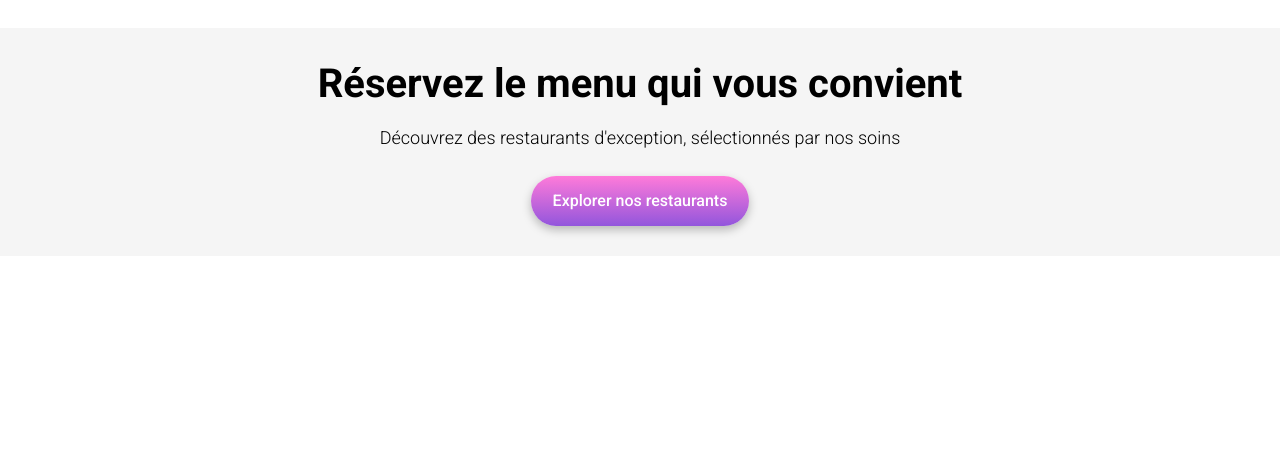
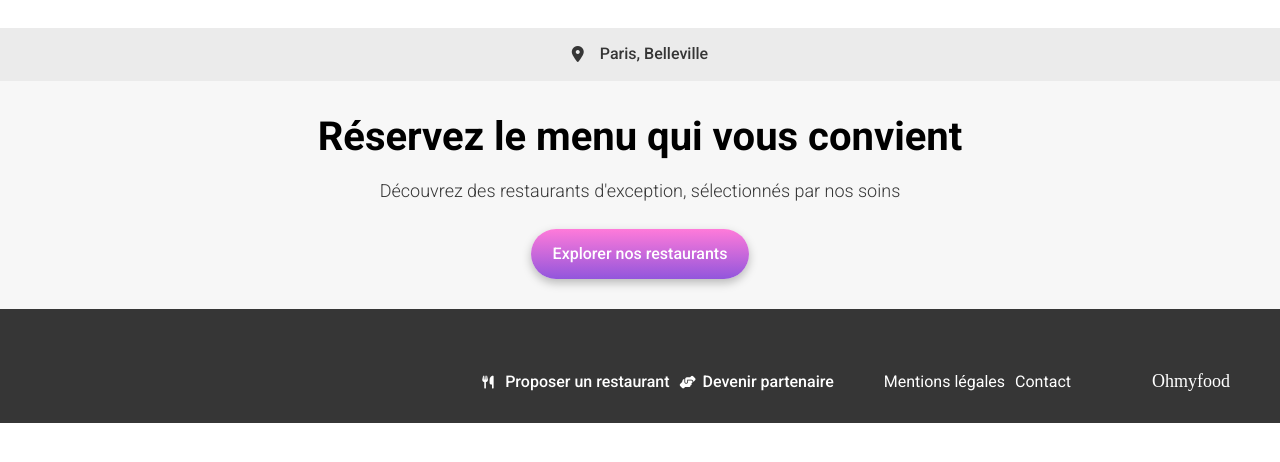
Before and after one commit to Amalynn/oc-iw-p4-ohmyfood, a website: page index.html in a window 1280 px wide. Shown: the part 68-530 px from the top of the page. Drawn offline with Linux system fonts and the light colour scheme; a web font is replaced by a local one.

Commit message:
Footer integration completed

```diff
--- a/index.html
+++ b/index.html
@@ -16,6 +16,7 @@
     <link href="https://fonts.googleapis.com/css2?family=Roboto:wght@300;400;500;700&family=Shrikhand&display=swap" rel="stylesheet">
 
     <!-- Font Awesome kit -->
+    <script src="https://kit.fontawesome.com/38f61ba620.js" crossorigin="anonymous"></script>
 
 </head>
 
@@ -28,6 +29,8 @@
 
     <!-- Location section -->
     <div class="location">
+        <i class="fa-solid fa-location-dot"></i>
+        <p>Paris, Belleville</p>
 
     </div>
 
@@ -40,5 +43,21 @@
         <button class="cta">Explorer nos restaurants</button>
     </section>
 
+    <!-- Footer -->
+    <footer class="footer">
+        <a href="#"><h2>Ohmyfood</h2></a>
+
+        <nav class="nav">
+            <ul>
+                <li><a href="#"><span><i class="fa-solid fa-utensils"></i></span>Proposer un restaurant</a></li>
+                <li><a href="#"><span><i class="fa-solid fa-handshake-angle"></i></span>Devenir partenaire</a></li>
+                <li><a href="#">Mentions légales</a></li>
+                <li><a href="#">Contact</a></li>
+            </ul>
+        </nav>
+
+
+    </footer>
+
 </body>
 </html>
--- a/scss/components/_index.scss
+++ b/scss/components/_index.scss
@@ -1,2 +1,3 @@
 @forward './card';
 @forward './btn';
+@forward './navigation';
--- /dev/null
+++ b/scss/components/_navigation.scss
@@ -0,0 +1,48 @@
+@use '../utils/variables' as v ;
+@use '../utils/functions' as f ;
+@use '../utils/mixins' as m ;
+
+/* Navigation */
+.nav {
+    ul {
+        @include m.reset-list ;
+
+        @include m.media-breakpoint-up(desktop) {
+            display: flex;
+            flex-direction: row;
+        }
+
+        > li:not(:last-child) {
+            margin-bottom: f.pxToRem(7);
+
+            @include m.media-breakpoint-up(desktop) {
+                margin-bottom: 0;
+                margin-right: f.pxToRem(10);
+            }
+        }
+
+        li:nth-child(3), li:nth-child(4) {
+            font-weight: map-get(v.$font-weights, regular);
+        }
+
+        span {
+            display: inline-block;
+            height: f.pxToRem(13);
+            width: f.pxToRem(12);
+
+            font-size: f.pxToRem(13);
+            margin-right: f.pxToRem(11);
+        }
+
+        @include m.media-breakpoint-up(desktop) {
+            li:nth-child(2) {
+                margin-right: f.pxToRem(50);
+            }
+
+            li:nth-child(4) {
+                margin-right: f.pxToRem(65);
+            }
+        }
+    }
+
+}
--- a/scss/layouts/_footer.scss
+++ b/scss/layouts/_footer.scss
@@ -0,0 +1,32 @@
+@use '../utils/variables' as v ;
+@use '../utils/functions' as f ;
+@use '../utils/mixins' as m ;
+
+/* Footer */
+.footer {
+    color: v.$footer-text-color ;
+    background-color: v.$footer-background-color;
+    padding: f.pxToRem(22) f.pxToRem(25);
+
+    display: flex;
+    flex-direction: column;
+    gap: 1rem;
+
+    @include m.media-breakpoint-up(desktop){
+        flex-direction: row-reverse;
+        align-items: flex-end;
+        padding: f.pxToRem(30) f.pxToRem(25);
+        height: f.pxToRem(114);
+    }
+
+    h2 {
+      font-family: v.$shrikhand;
+      font-size: map-get(v.$font-sizes, fs-500);
+      font-weight: map-get(v.$font-weights, regular);
+
+      @include m.media-breakpoint-up(desktop) {
+        margin-right: f.pxToRem(25);
+      }
+    }
+
+}
--- a/scss/pages/_home.scss
+++ b/scss/pages/_home.scss
@@ -0,0 +1,13 @@
+@use '../utils/variables' as v ;
+@use '../utils/functions' as f;
+
+/* Location section */
+.location {
+    color: v.$location-text-color ;
+    background-color: v.$location-background-color;
+    display: flex;
+    justify-content: center;
+    align-items: center;
+    gap: 1rem;
+    padding: 1rem 0;
+}
--- a/scss/utils/_mixins.scss
+++ b/scss/utils/_mixins.scss
@@ -6,3 +6,8 @@
         @content
     }
 };
+
+// Reset list
+@mixin reset-list {
+    list-style: none;
+}
--- a/scss/utils/_variables.scss
+++ b/scss/utils/_variables.scss
@@ -10,14 +10,15 @@ $colors: (
     "soft-violet": hsl(267, 66%, 60%),
     "white-clr": hsl(0, 0%, 100%),
     "very-dark-gray": hsl(0, 0%, 21%),
-    "very-light-gray": hsl(0, 0%, 96%),
+    "very-light-gray": hsl(0, 0%, 92%),
+    "very-light-gray-mostly-white": hsl(0, 0%, 97%),
     "dark-gray": hsl(0, 0%, 49%),
     "black-clr": hsl(0, 0%, 0%),
     "very-light-pink": hsl(317, 100%, 74%)
 );
 
 $font-primary-color: map-get($colors, black-clr) ;
-$font-secondary-color: map-get($colors, very-dark-grey) ;
+$font-secondary-color: map-get($colors, very-dark-gray) ;
 $font-tertiary-color: map-get($colors, white-clr) ;
 
 $header-background-color: map-get($colors, white-clr) ;
@@ -29,9 +30,9 @@ $body-text-color: $font-primary-color;
 
 $location-icon-color: map-get($colors, very-dark-gray);
 $location-text-color: $font-secondary-color;
+$location-background-color: map-get($colors, very-light-gray);
 
-$background-location-color: map-get($colors, very-dark-gray);
-$background-main-color: map-get($colors, very-light-gray);
+$background-main-color: map-get($colors, very-light-gray-mostly-white);
 
 $working-icon-color: map-get($colors, dark-gray);
 
```
Also changed, not shown: assets/css/main.css, 1 other file.
